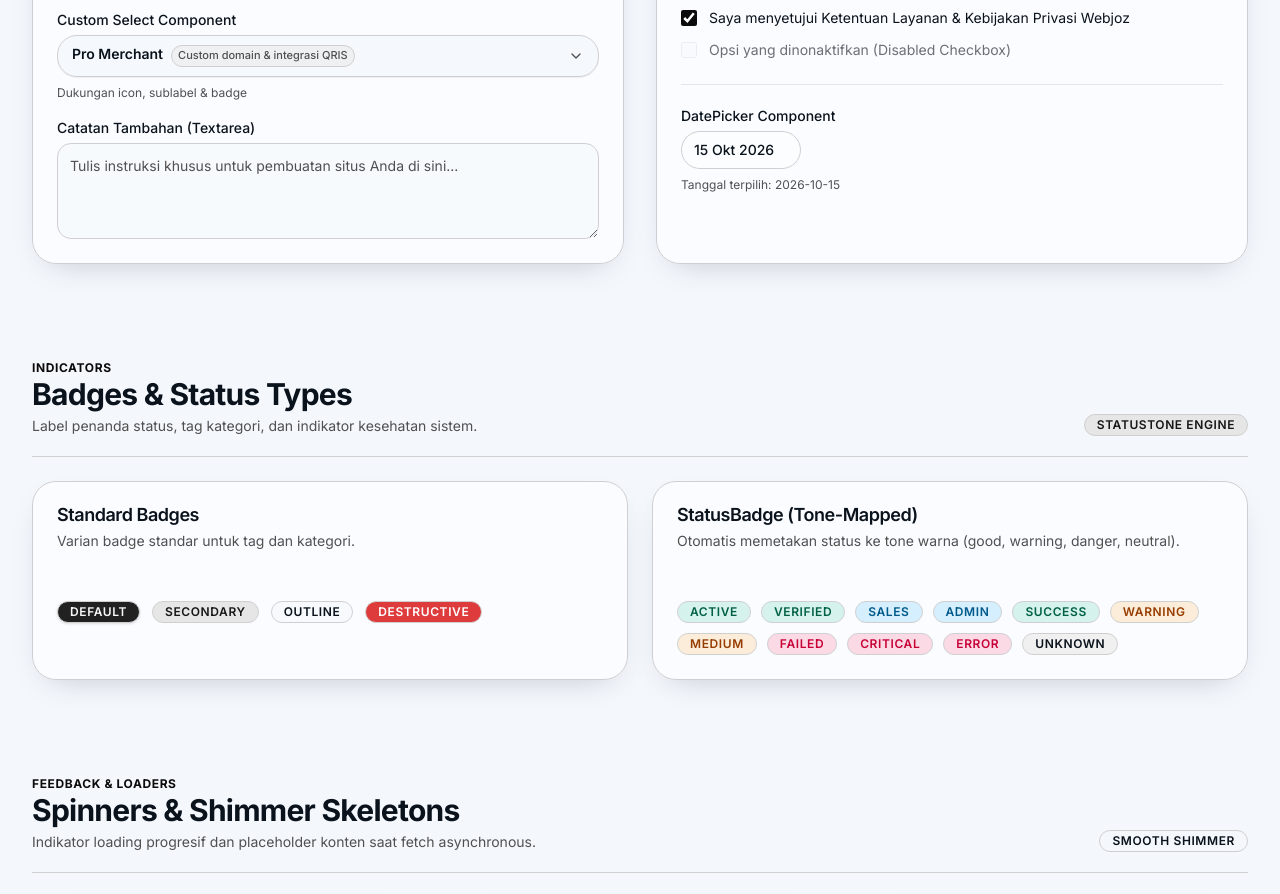
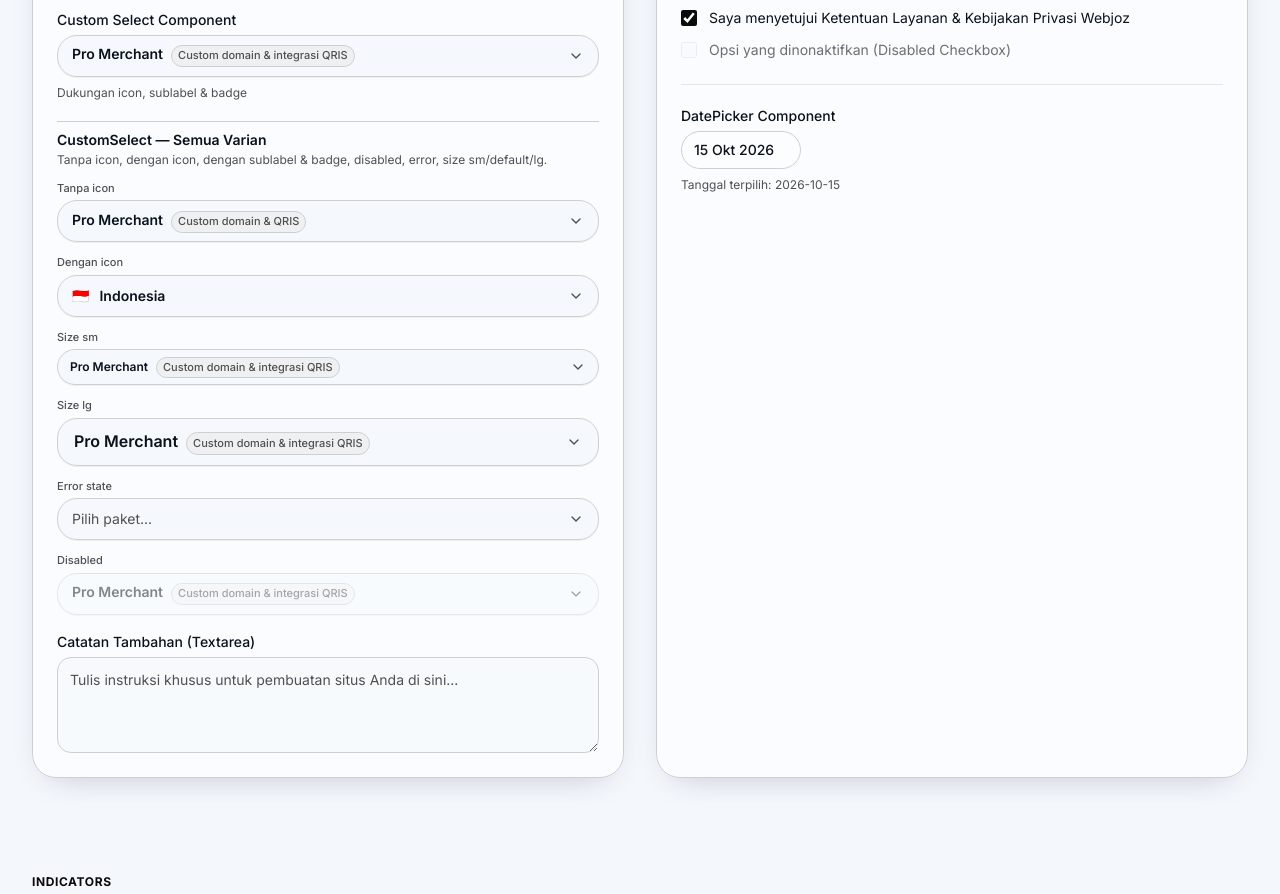
Before and after one commit to kanjengadipati/webjoz-ui, a Next.js app: page / in a window 1280 px wide. Shown: the part 6980-7874 px from the top of the page. Built offline with nearby package versions, Linux system fonts and the light colour scheme.

Commit message:
feat(showcase): add dedicated CustomSelect showcase — all sizes, states, icon, error, disabled

```diff
--- a/app/page.tsx
+++ b/app/page.tsx
@@ -903,6 +903,89 @@ export default function DesignSystemPage() {
                   />
                 </FormField>
 
+                {/* CustomSelect full showcase */}
+                <div className="space-y-3 pt-2 border-t border-border/40">
+                  <div>
+                    <p className="text-sm font-semibold">CustomSelect — Semua Varian</p>
+                    <p className="text-xs text-muted-foreground mt-0.5">Tanpa icon, dengan icon, dengan sublabel & badge, disabled, error, size sm/default/lg.</p>
+                  </div>
+
+                  <div className="grid grid-cols-1 gap-3">
+                    {/* No icon */}
+                    <div className="space-y-1">
+                      <p className="text-[11px] font-medium text-muted-foreground">Tanpa icon</p>
+                      <CustomSelect
+                        value={customSelectVal}
+                        onChange={setCustomSelectVal}
+                        options={[
+                          { value: "starter", label: "Starter Plan", sublabel: "Gratis untuk 1 website", badge: "Free" },
+                          { value: "pro", label: "Pro Merchant", sublabel: "Custom domain & QRIS", badge: "Populer" },
+                          { value: "enterprise", label: "Enterprise", sublabel: "Unlimited websites" },
+                        ]}
+                      />
+                    </div>
+
+                    {/* With icon */}
+                    <div className="space-y-1">
+                      <p className="text-[11px] font-medium text-muted-foreground">Dengan icon</p>
+                      <CustomSelect
+                        value={selectVal}
+                        onChange={setSelectVal}
+                        options={[
+                          { value: "id", label: "Indonesia", icon: <span className="text-sm">🇮🇩</span> },
+                          { value: "en", label: "English", icon: <span className="text-sm">🇺🇸</span> },
+                          { value: "ar", label: "العربية", icon: <span className="text-sm">🇸🇦</span> },
+                        ]}
+                      />
+                    </div>
+
+                    {/* Size sm */}
+                    <div className="space-y-1">
+                      <p className="text-[11px] font-medium text-muted-foreground">Size sm</p>
+                      <CustomSelect
+                        value={customSelectVal}
+                        onChange={setCustomSelectVal}
+                        options={customSelectOptions}
+                        size="sm"
+                      />
+                    </div>
+
+                    {/* Size lg */}
+                    <div className="space-y-1">
+                      <p className="text-[11px] font-medium text-muted-foreground">Size lg</p>
+                      <CustomSelect
+                        value={customSelectVal}
+                        onChange={setCustomSelectVal}
+                        options={customSelectOptions}
+                        size="lg"
+                      />
+                    </div>
+
+                    {/* Error state */}
+                    <div className="space-y-1">
+                      <p className="text-[11px] font-medium text-muted-foreground">Error state</p>
+                      <CustomSelect
+                        value=""
+                        onChange={() => {}}
+                        options={customSelectOptions}
+                        placeholder="Pilih paket..."
+                        error="Paket harus dipilih"
+                      />
+                    </div>
+
+                    {/* Disabled */}
+                    <div className="space-y-1">
+                      <p className="text-[11px] font-medium text-muted-foreground">Disabled</p>
+                      <CustomSelect
+                        value="pro"
+                        onChange={() => {}}
+                        options={customSelectOptions}
+                        disabled
+                      />
+                    </div>
+                  </div>
+                </div>
+
                 <FormField label="Catatan Tambahan (Textarea)">
                   <Textarea placeholder="Tulis instruksi khusus untuk pembuatan situs Anda di sini..." rows={3} />
                 </FormField>
```
